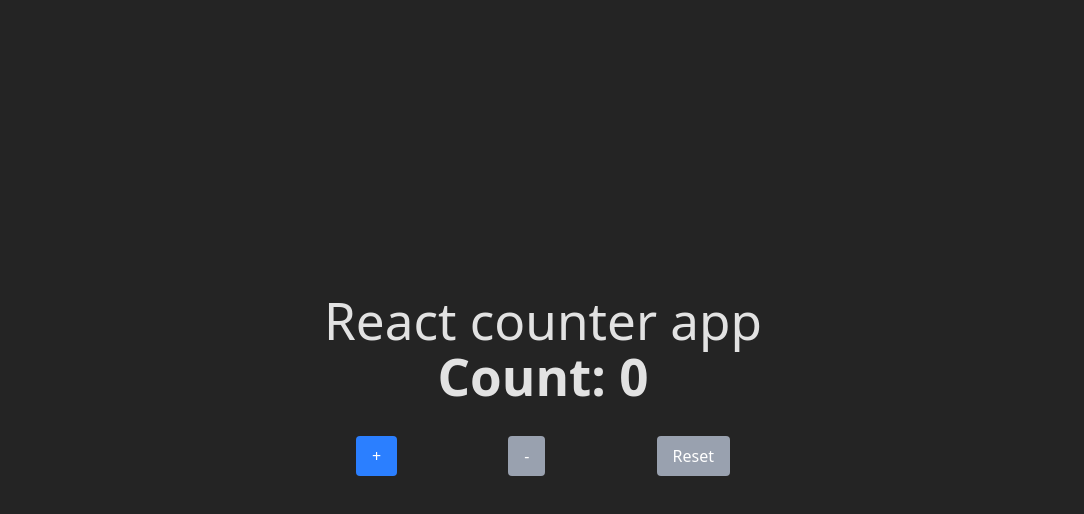
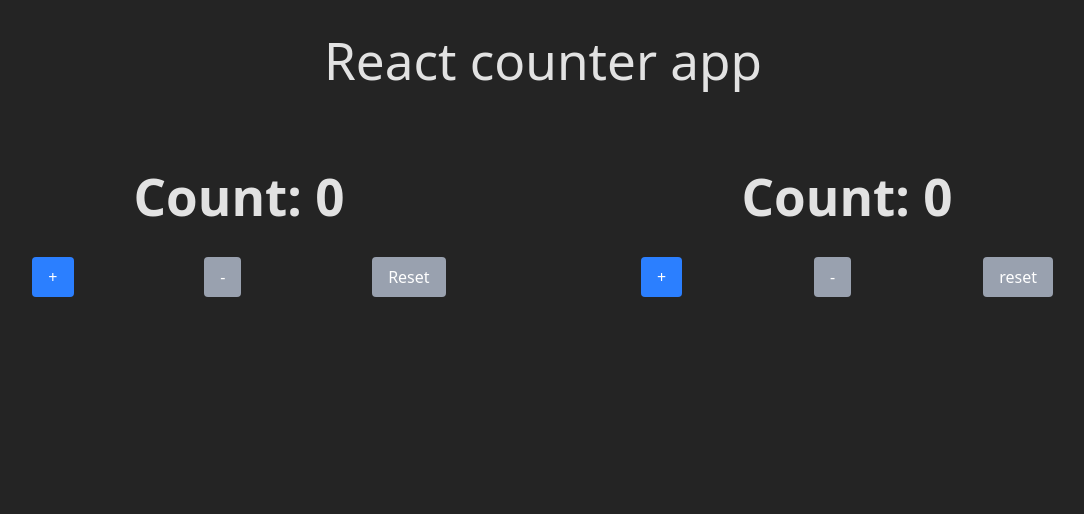
Before and after one commit to jeetu9896/react-counter, a React (Vite) app: page / in a window 1280 px wide. Shown: the top 514 px of the page, without its empty margins (97-1181 px from the left). Built offline with nearby package versions, Linux system fonts and the light colour scheme.

Commit message:
add counter using useReducer

```diff
--- a/src/App.css
+++ b/src/App.css
@@ -1,11 +1,6 @@
 #root {
-  margin: 0 auto;
   padding: 2rem;
   text-align: center;
 }
 
-.card {
-  padding: 2em;
-}
-
 @import "tailwindcss";
--- a/src/App.jsx
+++ b/src/App.jsx
@@ -1,11 +1,15 @@
 import "./App.css";
 import Counter from "./components/Counter";
+import CounterNew from "./components/CounterNew";
 
 function App() {
   return (
     <>
       <h1> React counter app</h1>
-      <Counter />
+      <div className="flex justify-center mt-20 w-full align-center">
+        <Counter />
+        <CounterNew />
+      </div>
     </>
   );
 }
--- a/src/components/Counter.jsx
+++ b/src/components/Counter.jsx
@@ -9,11 +9,11 @@ const Counter = () => {
   const handleReset = useCallback(() => setCount(0), []);
 
   return (
-    <div>
+    <div className="w-full text-center">
       <h1 className="text-3xl font-bold">
         Count: <span>{count}</span>
       </h1>
-      <div className="flex justify-between m-8">
+      <div className="flex justify-around m-8">
         <button
           className="bg-blue-500 text-white px-4 py-2 rounded"
           onClick={() => handleCounter(1)}
--- /dev/null
+++ b/src/components/CounterNew.jsx
@@ -0,0 +1,54 @@
+import React, { useReducer } from "react";
+
+const CounterNew = () => {
+  const reducer = (state, action) => {
+    switch (action.type) {
+      case "inc":
+        return { count: state.count + 1 };
+      case "dec":
+        return { count: state.count - 1 };
+      case "reset":
+        return { count: 0 };
+      default:
+        return state;
+    }
+  };
+  const [state, dispatch] = useReducer(reducer, { count: 0 });
+  return (
+    <div className="w-full text-center">
+      <h1 className="text-3xl font-bold">
+        Count: <span>{state.count}</span>
+      </h1>
+      <div className="flex justify-around m-8">
+        <button
+          className="bg-blue-500 text-white px-4 py-2 rounded"
+          onClick={() => dispatch({ type: "inc" })}
+        >
+          +
+        </button>
+        <button
+          className={`px-4 py-2 rounded text-white ${
+            state.count <= 0 ? "bg-gray-400 cursor-not-allowed" : "bg-red-500"
+          }`}
+          onClick={() => dispatch({ type: "dec" })}
+          disabled={state.count <= 0}
+        >
+          -
+        </button>
+        <button
+          className={`px-4 py-2 rounded text-white ${
+            state.count <= 0
+              ? "bg-gray-400 cursor-not-allowed"
+              : "bg-orange-500"
+          }`}
+          onClick={() => dispatch({ type: "reset" })}
+          disabled={state.count <= 0}
+        >
+          reset
+        </button>
+      </div>
+    </div>
+  );
+};
+
+export default CounterNew;
--- a/src/index.css
+++ b/src/index.css
@@ -10,8 +10,6 @@
 
 body {
   margin: 0;
-  display: flex;
-  place-items: center;
   min-width: 320px;
   min-height: 100vh;
 }
```
